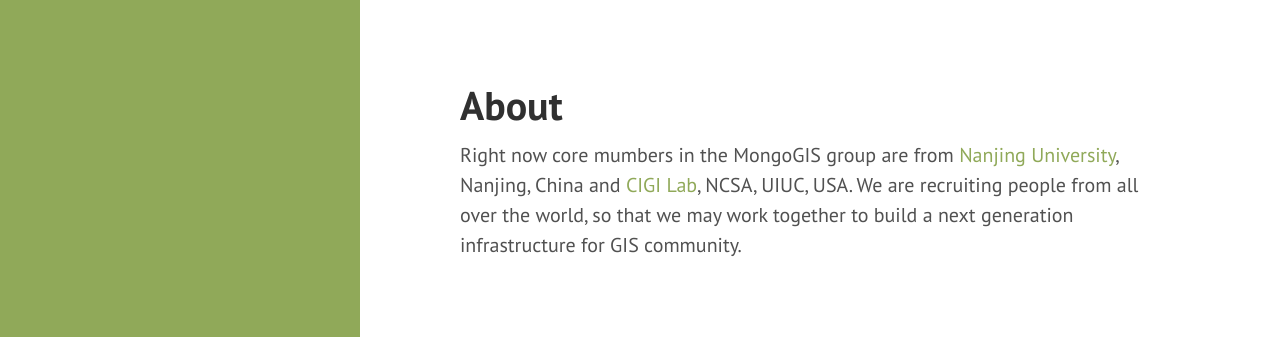
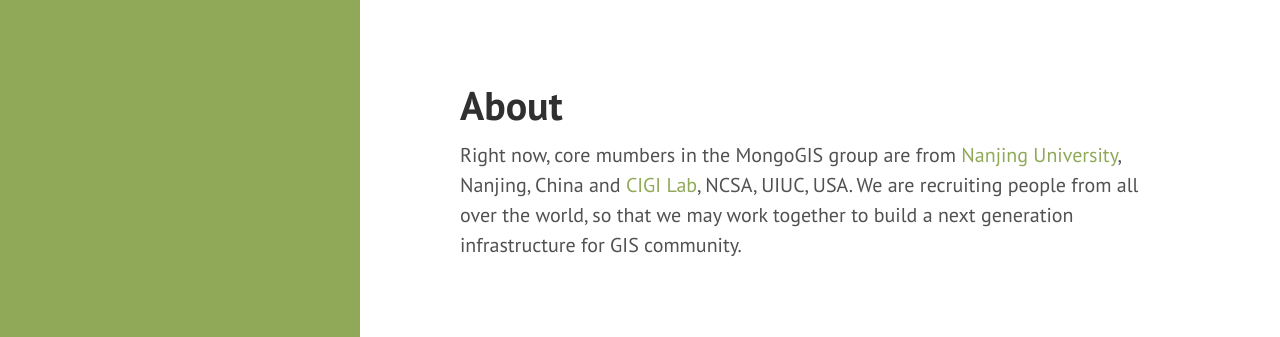
Before and after one commit to mongogis/mongogis.github.io, a Jekyll site: the page built from about.md, in a window 1280 px wide. Shown: the top 337 px of the page. Built offline with Jekyll 4.4.1, drawn with Linux system fonts in a browser that asks for light colours; Markdown is read by kramdown in place of the engine named in the settings.

```diff
--- a/about.md
+++ b/about.md
@@ -4,4 +4,4 @@ title: About
 ---
 
 
-Right now core mumbers in the MongoGIS group are from [Nanjing University](http://gis.nju.edu.cn/), Nanjing, China and [CIGI Lab](http://cybergis.illinois.edu/), NCSA, UIUC, USA. We are recruiting people from all over the world, so that we may work together to build a next generation infrastructure for GIS community.
+Right now, core mumbers in the MongoGIS group are from [Nanjing University](http://gis.nju.edu.cn/), Nanjing, China and [CIGI Lab](http://cybergis.illinois.edu/), NCSA, UIUC, USA. We are recruiting people from all over the world, so that we may work together to build a next generation infrastructure for GIS community.
```
